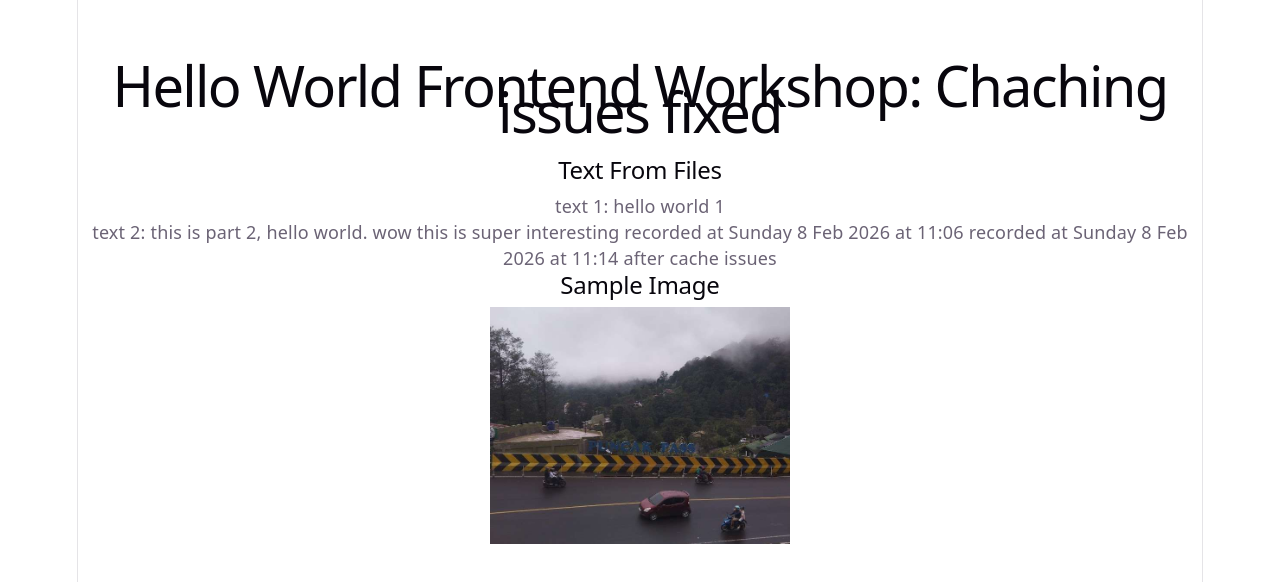
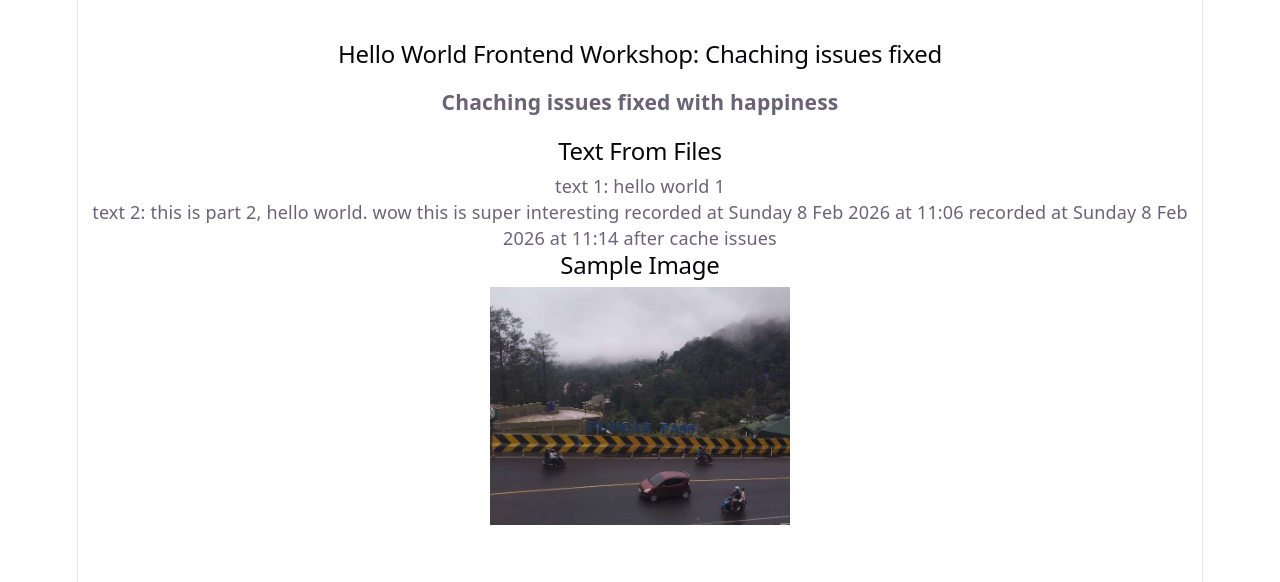
Before and after one commit to priandoyo/react-frontend-workshop, a React (Vite) app: page / in a window 1280 px wide. Shown: the top 582 px of the page. Built offline with nearby package versions, Linux system fonts and the light colour scheme.

Commit message:
formatting

```diff
--- a/src/App.tsx
+++ b/src/App.tsx
@@ -19,8 +19,8 @@ export default function App() {
 
   return (
     <div style={{ textAlign: "center", marginTop: 40 }}>
-      <h1>Hello World Frontend Workshop: Chaching issues fixed</h1>
-
+      <h2>Hello World Frontend Workshop: Chaching issues fixed</h2>
+      <h3>Chaching issues fixed with happiness</h3>
       <h2>Text From Files</h2>
       <p>{text1}</p>
       <p>{text2}</p>
```
